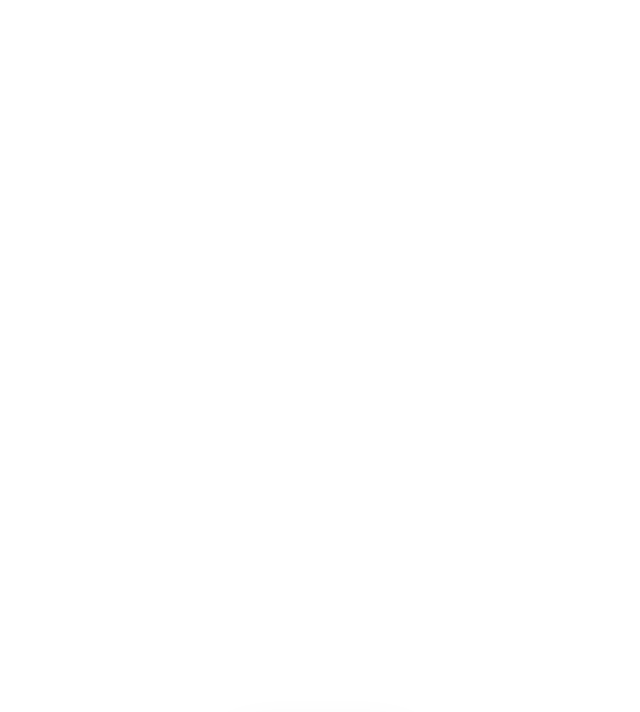
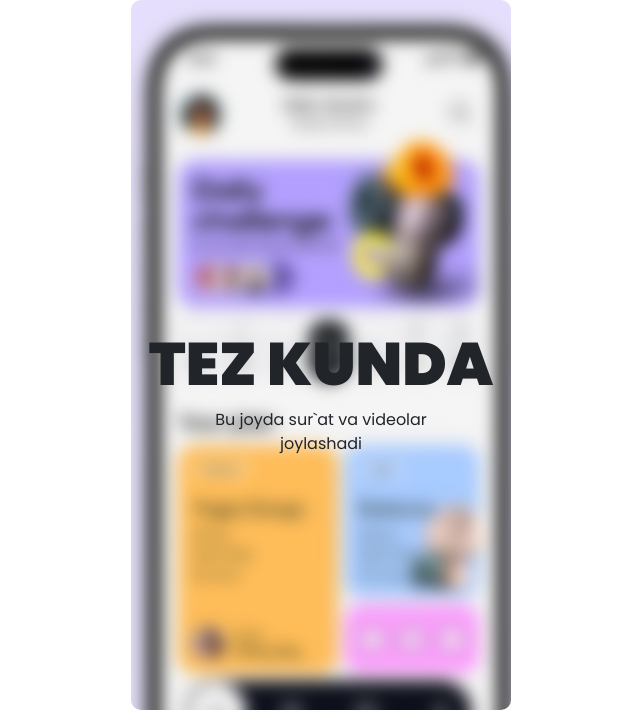
Before and after one commit to aDesign23/nobelwebapp, a plain HTML site: page gallery.html in a window 1280 px wide. Shown: the top 712 px of the page, without its empty margins (319-959 px from the left). Drawn offline with nearby package versions, Linux system fonts and the light colour scheme.

Commit message:
Update gallery.html

```diff
--- a/gallery.html
+++ b/gallery.html
@@ -50,6 +50,12 @@
           </ul>
         </menu>
       </div>
+      <div class="coming-soon">
+      <div class="text">
+        <h1>TEZ KUNDA</h1>
+        <p>Bu joyda sur`at va videolar joylashadi</p>
+      </div>
+    </div>
     </main>
   </body>
   <script src="js/main.js"></script>
```
